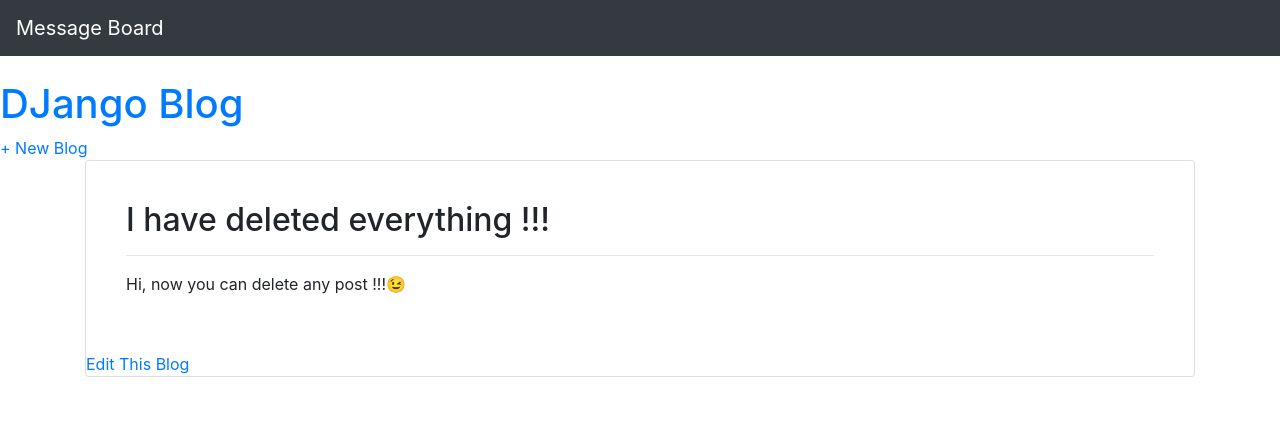
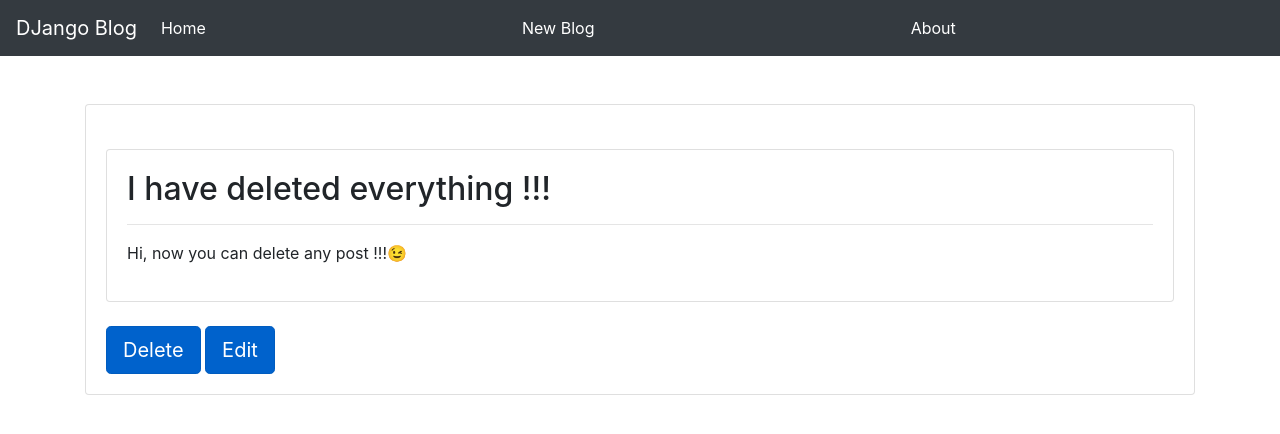
Before and after one commit to theDarkAlpha/Blogger, a Django app: page /post/8/ in a window 1280 px wide. Shown: the top 434 px of the page. Run offline with Django 3.2, Linux system fonts and the light colour scheme; data comes from the database, SQL or seed files in the repository; both versions use the stored data as it was after the commit; some libraries are stand-ins or nearby versions.

Commit message:
Improved UI

```diff
--- a/blog/urls.py
+++ b/blog/urls.py
@@ -1,9 +1,15 @@
 from django.urls import path
-from .views import HomePage, BlogPage, NewBlog, EditBlog
+from .views import HomePage, BlogPage, NewBlog, EditBlog, DeleteBlog
+from django.http import HttpResponse
+
+def About(request):
+    return HttpResponse('about page')
 urlpatterns = [
     path('', HomePage.as_view(), name="Home"),
     path('post/<int:pk>/', BlogPage.as_view(), name="BlogPage"),
     path('post/new', NewBlog.as_view(), name='NewPage'),
     path('post/<int:pk>/edit', EditBlog.as_view(), name='EditBlog'),
+    path('post/<int:pk>/delete/', DeleteBlog.as_view(), name='DeleteBlog'),
+    path('about', About, name="About")
 
 ]
--- a/blog/views.py
+++ b/blog/views.py
@@ -1,8 +1,8 @@
 from django.shortcuts import render
 from django.views.generic import ListView, DetailView
 from .models import Post
-from django.views.generic.edit import CreateView, UpdateView
-
+from django.views.generic.edit import CreateView, UpdateView, DeleteView
+from  django.urls import reverse_lazy
 class HomePage(ListView):
     model = Post
     template_name = 'home.html'
@@ -20,3 +20,8 @@ class EditBlog(UpdateView):
     model = Post
     template_name = 'EditBlog.html'
     fields = ['title',"body"]
+
+class DeleteBlog(DeleteView):
+    model = Post
+    template_name = 'DeleteBlog.html'
+    success_url = reverse_lazy('Home')
--- a/templates/Detail_Blog.html
+++ b/templates/Detail_Blog.html
@@ -1,15 +1,25 @@
-{% extends 'base.html' %}
+{% extends 'base.html' %} {% block content %}
+<div class="card">
+  <div class="card-body">
+    <h2>{{ object.title }}</h2>
+    <hr />
+    <p>{{ object.body }}</p>
+  </div>
+</div>
+<br />
+<a
+  href="{% url 'DeleteBlog' post.pk %}"
+  class="btn btn-primary btn-lg active"
+  role="button"
+  aria-pressed="true"
+  >Delete</a
+>
 
-{% block content %}
-
-    <div class="card-body">
-        <h2> {{ object.title }}</h2>
-        <hr>
-        <p>
-            {{ object.body }}
-        </p>
-    </div>
-</div>
-
-<span><a href="{% url 'EditBlog' post.pk %}" >Edit This Blog</a></span>
+<a
+  href="{% url 'EditBlog' post.pk %}"
+  class="btn btn-primary btn-lg active"
+  role="button"
+  aria-pressed="true"
+  >Edit</a
+>
 {% endblock %}
--- a/templates/base.html
+++ b/templates/base.html
@@ -1,38 +1,98 @@
-<!doctype html>
+<!DOCTYPE html>
 <html lang="en">
   <head>
-    <meta charset="utf-8">
-    <meta name="viewport" content="width=device-width, initial-scale=1, shrink-to-fit=no">
-    <link rel="stylesheet" href="https://stackpath.bootstrapcdn.com/bootstrap/4.5.2/css/bootstrap.min.css" integrity="sha384-JcKb8q3iqJ61gNV9KGb8thSsNjpSL0n8PARn9HuZOnIxN0hoP+VmmDGMN5t9UJ0Z" crossorigin="anonymous">
-
+    <meta charset="utf-8" />
+    <meta
+      name="viewport"
+      content="width=device-width, initial-scale=1, shrink-to-fit=no"
+    />
+    <link
+      rel="stylesheet"
+      href="https://stackpath.bootstrapcdn.com/bootstrap/4.5.2/css/bootstrap.min.css"
+      integrity="sha384-JcKb8q3iqJ61gNV9KGb8thSsNjpSL0n8PARn9HuZOnIxN0hoP+VmmDGMN5t9UJ0Z"
+      crossorigin="anonymous"
+    />
+    <style>
+      .heading {
+        /* padding-left: 5%; */
+        /* text- */
+      }
+      .new-blog {
+        text-align: right;
+      }
+    </style>
     <title>Django Blog</title>
   </head>
   <body>
-
-    <nav class="navbar navbar-dark bg-dark">
-        <a class="navbar-brand" href="#">Message Board </a>
+    <nav class="navbar navbar-expand-lg navbar-dark bg-dark">
+      <a class="navbar-brand" href="{% url 'Home' %}">DJango Blog</a>
+      <button
+        class="navbar-toggler"
+        type="button"
+        data-toggle="collapse"
+        data-target="#navbarNavAltMarkup"
+        aria-controls="navbarNavAltMarkup"
+        aria-expanded="false"
+        aria-label="Toggle navigation"
+      >
+        <span class="navbar-toggler-icon"></span>
+      </button>
+      <div class="collapse navbar-collapse" id="navbarNavAltMarkup">
+        <div class="navbar-nav">
+          <a class="nav-link active" href="{% url 'Home' %}"
+            >Home <span class="sr-only">(current)</span></a
+          >
+        </div>
+      </div>
+      <div class="collapse navbar-collapse" id="navbarNavAltMarkup">
+        <div class="navbar-nav">
+          <a class="nav-link active" href="{% url 'NewPage' %}"
+            >New Blog <span class="sr-only">(current)</span></a
+          >
+        </div>
+      </div>
+      <div class="collapse navbar-collapse" id="navbarNavAltMarkup">
+        <div class="navbar-nav">
+          <a class="nav-link active" href="{% url 'About' %}"
+            >About <span class="sr-only">(current)</span></a
+          >
+        </div>
+      </div>
     </nav>
-    <header>
-    <br>
-    <h1><a href="{% url 'Home' %}" >DJango Blog</a></h1>
-      <div>
-           <a href="{% url 'NewPage' %}" > + New Blog </a>
-      </div>
-    </header>
+    <br />
+    <br />
     <div class="container">
-
       <div class="card">
         <div class="card-body">
-<!--                <h3>Latest Blogs:</h3>-->
-<!--                <hr>-->
-                {% block content %}
-                {% endblock %}
+          <br />
+          {% block content %} {% endblock %}
         </div>
       </div>
+    </div>
+    <br />
+    <br />
+    <br />
+    <br />
+    <br />
+    <br />
+    <br />
+    <br />
+    <br />
 
-    </div>
-    <script src="https://code.jquery.com/jquery-3.5.1.slim.min.js" integrity="sha384-DfXdz2htPH0lsSSs5nCTpuj/zy4C+OGpamoFVy38MVBnE+IbbVYUew+OrCXaRkfj" crossorigin="anonymous"></script>
-    <script src="https://cdn.jsdelivr.net/npm/popper.js@1.16.1/dist/umd/popper.min.js" integrity="sha384-9/reFTGAW83EW2RDu2S0VKaIzap3H66lZH81PoYlFhbGU+6BZp6G7niu735Sk7lN" crossorigin="anonymous"></script>
-    <script src="https://stackpath.bootstrapcdn.com/bootstrap/4.5.2/js/bootstrap.min.js" integrity="sha384-B4gt1jrGC7Jh4AgTPSdUtOBvfO8shuf57BaghqFfPlYxofvL8/KUEfYiJOMMV+rV" crossorigin="anonymous"></script>
+    <script
+      src="https://code.jquery.com/jquery-3.5.1.slim.min.js"
+      integrity="sha384-DfXdz2htPH0lsSSs5nCTpuj/zy4C+OGpamoFVy38MVBnE+IbbVYUew+OrCXaRkfj"
+      crossorigin="anonymous"
+    ></script>
+    <script
+      src="https://cdn.jsdelivr.net/npm/popper.js@1.16.1/dist/umd/popper.min.js"
+      integrity="sha384-9/reFTGAW83EW2RDu2S0VKaIzap3H66lZH81PoYlFhbGU+6BZp6G7niu735Sk7lN"
+      crossorigin="anonymous"
+    ></script>
+    <script
+      src="https://stackpath.bootstrapcdn.com/bootstrap/4.5.2/js/bootstrap.min.js"
+      integrity="sha384-B4gt1jrGC7Jh4AgTPSdUtOBvfO8shuf57BaghqFfPlYxofvL8/KUEfYiJOMMV+rV"
+      crossorigin="anonymous"
+    ></script>
   </body>
 </html>
```
Also changed, not shown: templates/DeleteBlog.html (added, +14 -0 lines), templates/home.html (+10 -16 lines), db.sqlite3. Lines whose indentation alone changed are shown as unchanged.
